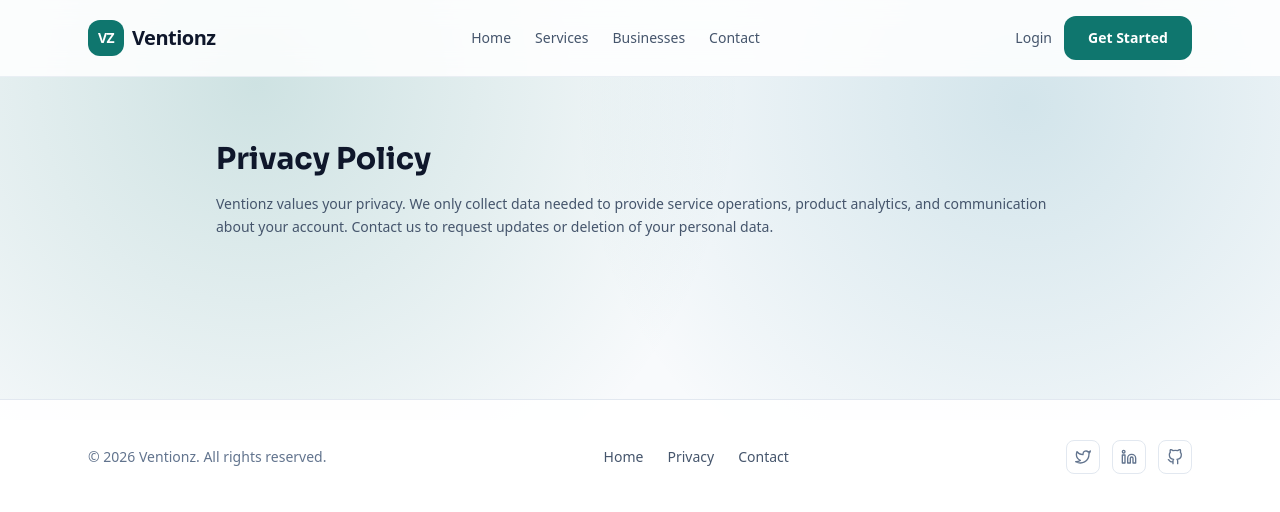
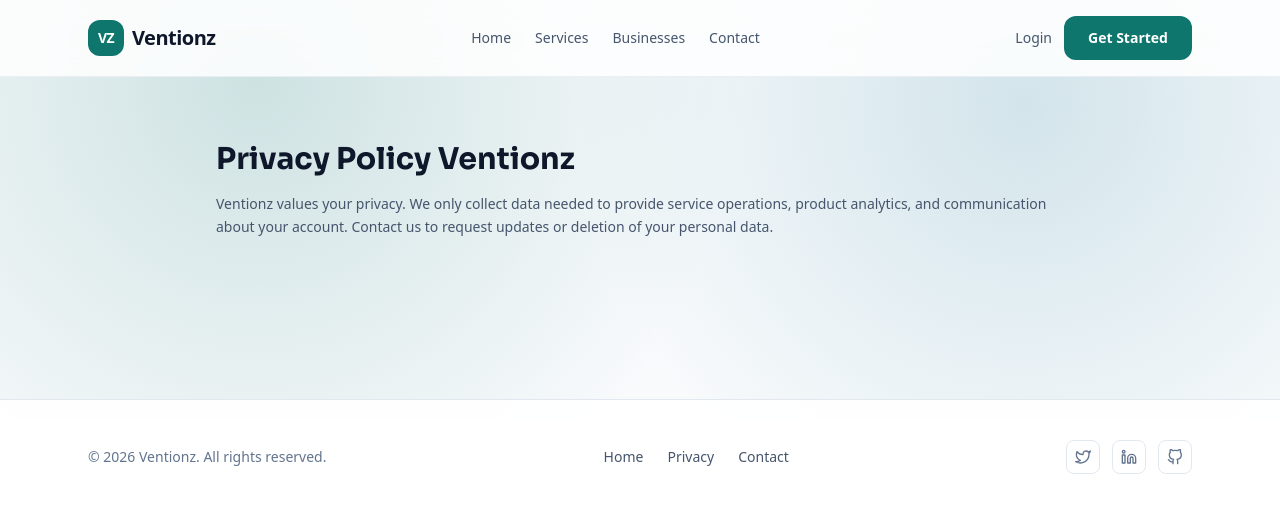
Before and after one commit to imt-eiaz/ventionzz, a Next.js app: page /privacy in a window 1280 px wide. Shown: the top 512 px of the page. Built offline with nearby package versions, Linux system fonts and the light colour scheme.

Commit message:
Privacy Poicy Page Changes - Added Ventionz

```diff
--- a/pages/privacy.js
+++ b/pages/privacy.js
@@ -9,7 +9,9 @@
       </Head>
       <SiteLayout>
         <main className="mx-auto w-full max-w-4xl px-6 py-16">
-          <h1 className="text-3xl font-bold text-slate-900">Privacy Policy</h1>
+          <h1 className="text-3xl font-bold text-slate-900">
+            Privacy Policy Ventionz
+          </h1>
           <p className="mt-4 text-sm leading-relaxed text-slate-600">
             Ventionz values your privacy. We only collect data needed to provide
             service operations, product analytics, and communication about your
```
